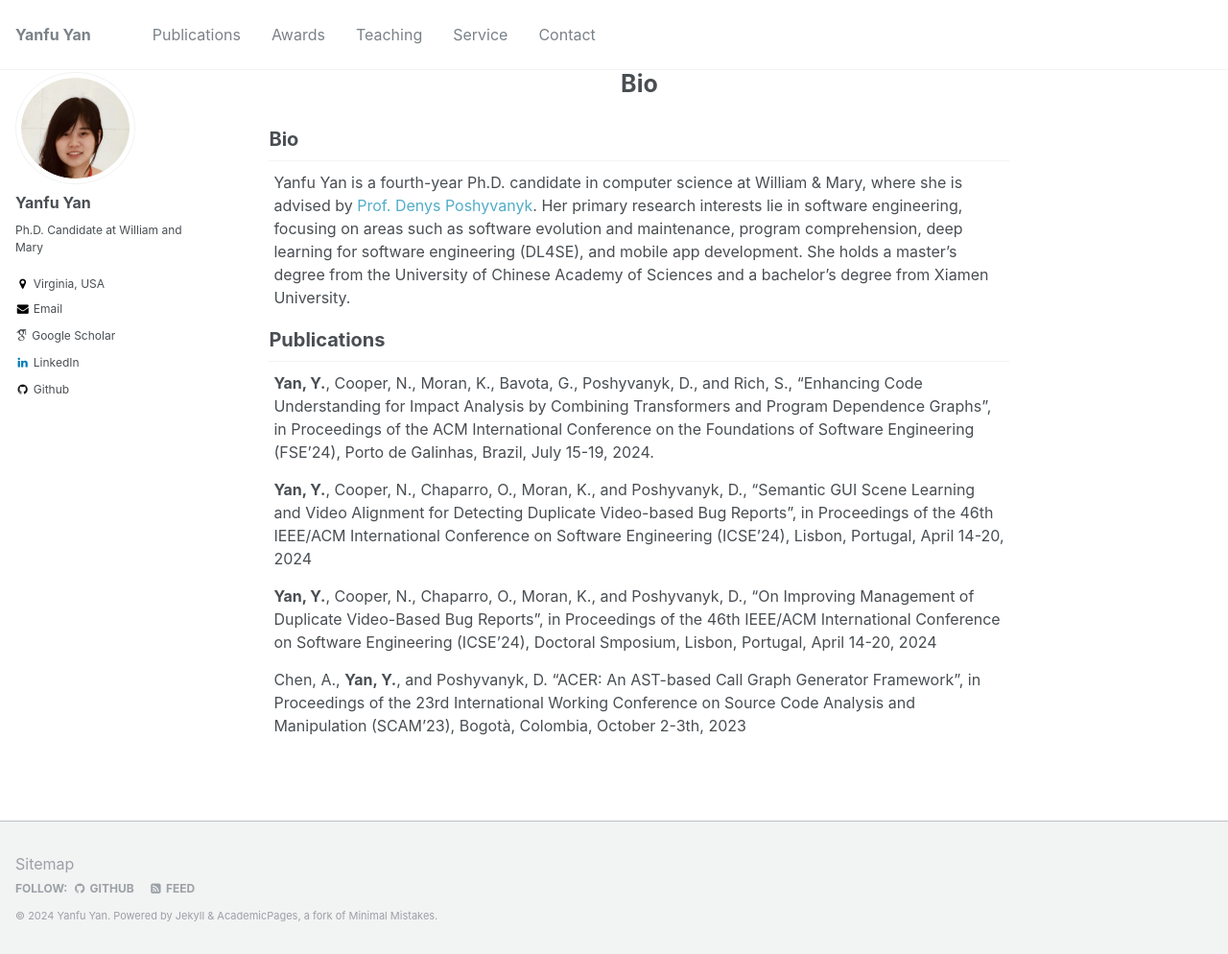
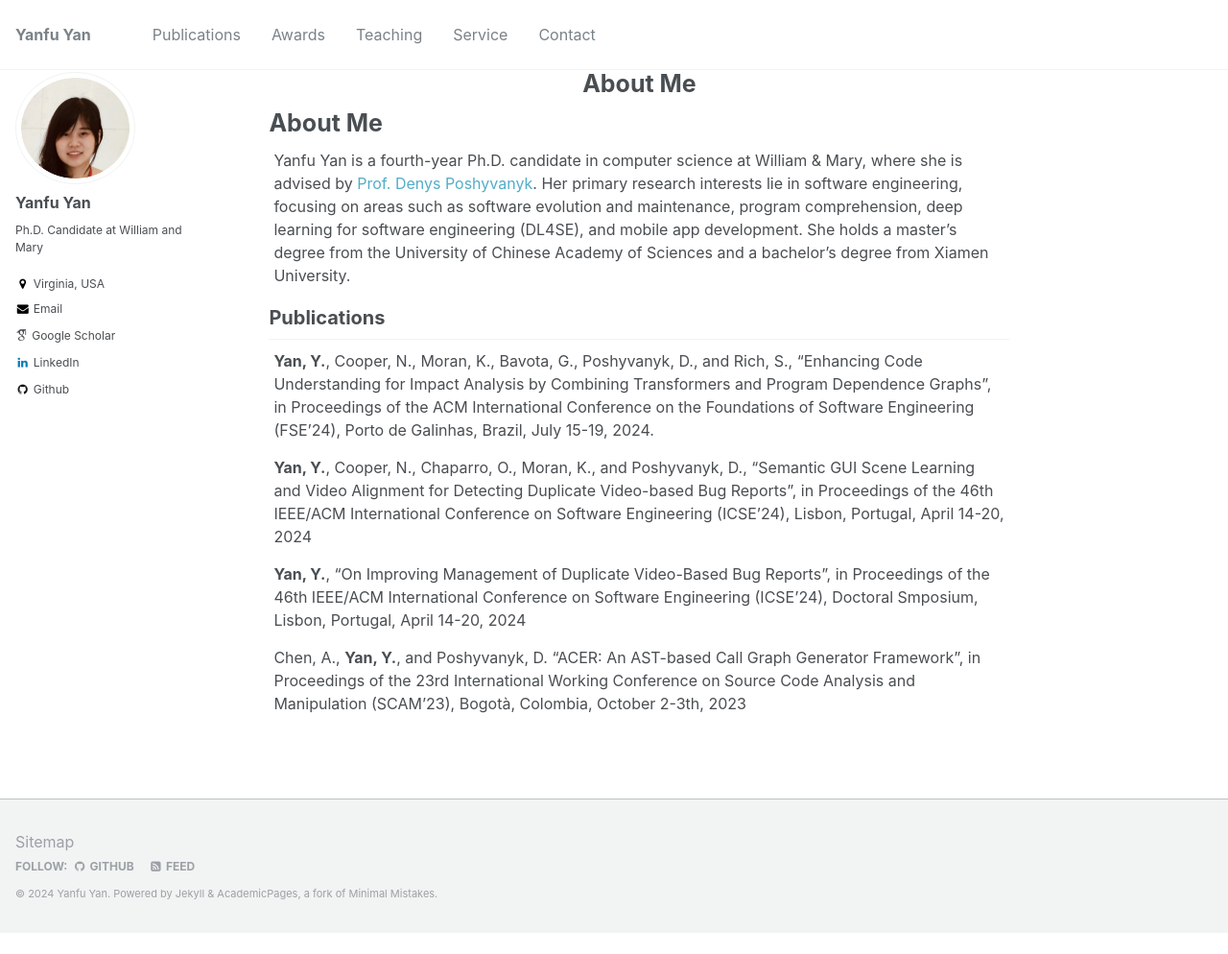
Before and after one commit to yanyanfu/yanyanfu.github.io, a Jekyll site: the page built from _pages/about.md, in a window 1280 px wide and 994 px high. Shown: the whole window at 96% size. Built offline with Jekyll 4.4.1, drawn with Linux system fonts in a browser that asks for light colours; some web fonts are replaced; our own code applies the rules of GitHub Pages for plain Markdown files.

```diff
--- a/_pages/about.md
+++ b/_pages/about.md
@@ -8,8 +8,8 @@ redirect_from:
 ---
 
 
-## Bio
-
+About Me
+======
 Yanfu Yan is a fourth-year Ph.D. candidate in computer science at William & Mary, where she is advised by [Prof. Denys Poshyvanyk](https://www.cs.wm.edu/~denys/). Her primary research interests lie in software engineering, focusing on areas such as software evolution and maintenance, program comprehension, deep learning for software engineering (DL4SE), and mobile app development. She holds a master's degree from the University of Chinese Academy of Sciences and a bachelor's degree from Xiamen University.
 
 
@@ -19,7 +19,7 @@ Yanfu Yan is a fourth-year Ph.D. candidate in computer science at William & Mary
 
 **Yan, Y.**, Cooper, N., Chaparro, O., Moran, K., and Poshyvanyk, D., “Semantic GUI Scene Learning and Video Alignment for Detecting Duplicate Video-based Bug Reports”, in Proceedings of the 46th IEEE/ACM International Conference on Software Engineering (ICSE’24), Lisbon, Portugal, April 14-20, 2024
 
-**Yan, Y.**, Cooper, N., Chaparro, O., Moran, K., and Poshyvanyk, D., “On Improving Management of Duplicate Video-Based Bug Reports”, in Proceedings of the 46th IEEE/ACM International Conference on Software Engineering (ICSE’24), Doctoral Smposium, Lisbon, Portugal, April 14-20, 2024
+**Yan, Y.**, “On Improving Management of Duplicate Video-Based Bug Reports”, in Proceedings of the 46th IEEE/ACM International Conference on Software Engineering (ICSE’24), Doctoral Smposium, Lisbon, Portugal, April 14-20, 2024
 
 Chen, A., **Yan, Y.**, and Poshyvanyk, D. “ACER: An AST-based Call Graph Generator Framework”, in Proceedings of the 23rd International Working Conference on Source Code Analysis and Manipulation (SCAM’23), Bogotà, Colombia, October 2-3th, 2023
 
```
Also changed, not shown: 1 other file.
